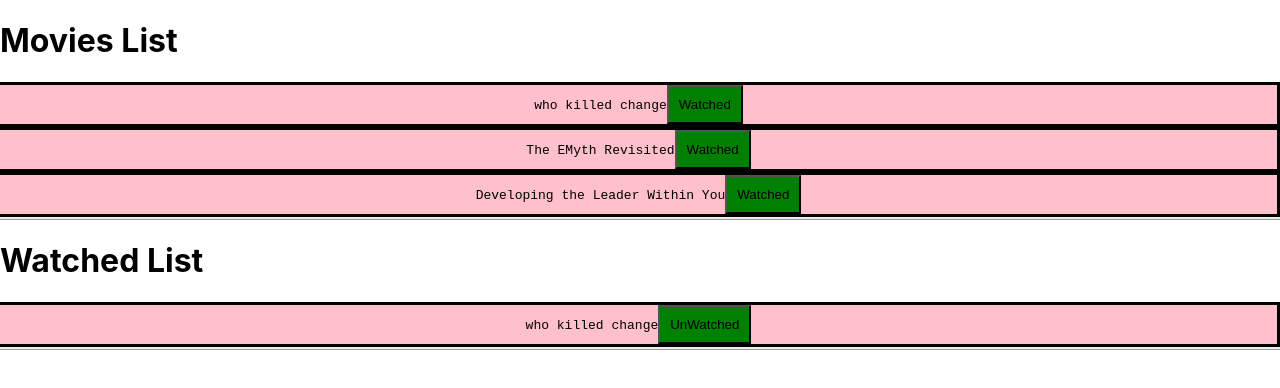
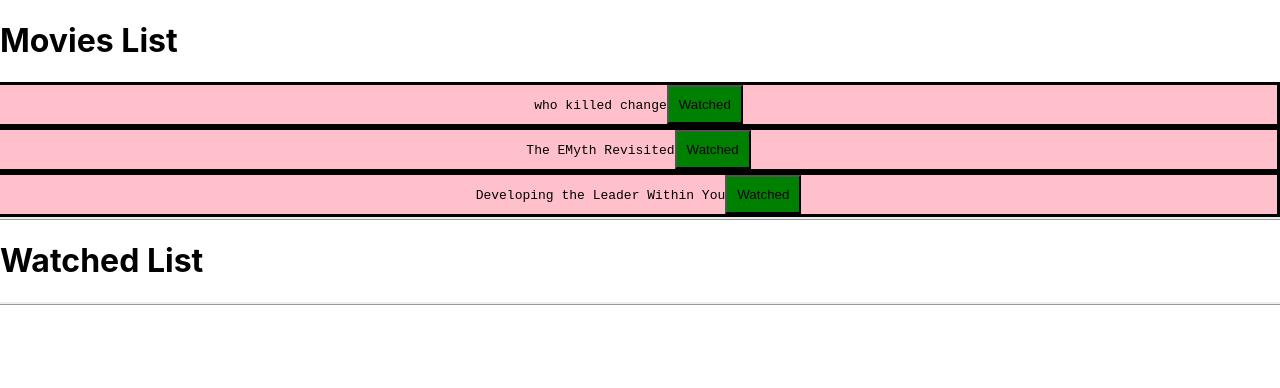
Before and after one commit to SalwaBaqer/moviesList-1, a React (Create React App) app: page / in a window 1280 px wide. Shown: the top 388 px of the page. Built offline with nearby package versions, Linux system fonts and the light colour scheme.

Commit message:
watch unwatched

```diff
--- a/src/App.js
+++ b/src/App.js
@@ -1,5 +1,10 @@
+//components
 import UnWatchedList from "./components/UnWatchedList";
 import WachedList from "./components/WachedList";
+
+//state
+import { useState } from "react";
+
 function App() {
   return (
     <>
--- a/src/components/MovieItem.js
+++ b/src/components/MovieItem.js
@@ -3,13 +3,17 @@ import { ItemWrapper } from "../styles";
 //buttons
 import WatchedButton from "./buttons/WatchedBtn";
 import UnWatchedButton from "./buttons/UnwatchedBtn";
-const movieItem = ({ movie, watched }) => {
+const movieItem = ({ movie }) => {
   return (
     <>
       <ItemWrapper>
         {movie.title}
 
-        {watched ? <UnWatchedButton /> : <WatchedButton movie={movie} />}
+        {movie.watched ? (
+          <WatchedButton movie={movie} />
+        ) : (
+          <UnWatchedButton movie={movie} />
+        )}
       </ItemWrapper>
     </>
   );
--- a/src/components/UnWatchedList.js
+++ b/src/components/UnWatchedList.js
@@ -9,12 +9,17 @@ import MovieItem from "./MovieItem";
 import moviesData from "../Data/moviesData";
 
 const unWatchedList = () => {
-  const moviesList = moviesData.movies.map((_movie) => (
+  const moviesList = moviesData.movies.filter(
+    (_movie) => _movie.watched === true
+  );
+
+  const unWatchedListAfterFliter = moviesList.map((_movie) => (
     <MovieItem movie={_movie} />
   ));
+
   return (
     <>
-      <DetailWrapper>{moviesList}</DetailWrapper>
+      <DetailWrapper>{unWatchedListAfterFliter}</DetailWrapper>
     </>
   );
 };
--- a/src/components/WachedList.js
+++ b/src/components/WachedList.js
@@ -10,12 +10,11 @@ import moviesData from "../Data/moviesData";
 
 const WachedList = () => {
   const moviesList = moviesData.movies.filter(
-    (_movie) => _movie.title === "who killed change"
+    (_movie) => _movie.watched === false
   );
 
-  const watched = true;
   const watchedList = moviesList.map((_movie) => (
-    <MovieItem movie={_movie} watched={watched} />
+    <MovieItem movie={_movie} watched={_movie.watched} />
   ));
   return (
     <>
--- a/src/components/buttons/UnwatchedBtn.js
+++ b/src/components/buttons/UnwatchedBtn.js
@@ -1,5 +1,4 @@
 import React from "react";
-import { useState } from "react";
 
 //button
 import { WatchedButtonStyled } from "../../styles";
@@ -7,7 +6,7 @@ import { WatchedButtonStyled } from "../../styles";
 const UnWatchedButton = ({ movie }) => {
   return (
     <>
-      <WatchedButtonStyled onClick={() => alert("unwatched")}>
+      <WatchedButtonStyled onClick={() => (movie.watched = true)}>
         UnWatched
       </WatchedButtonStyled>
     </>
--- a/src/components/buttons/WatchedBtn.js
+++ b/src/components/buttons/WatchedBtn.js
@@ -1,5 +1,4 @@
 import React from "react";
-import { useState } from "react";
 
 //button
 import { WatchedButtonStyled } from "../../styles";
@@ -10,11 +9,7 @@ const moveToWatched = () => {
 const WatchedButton = ({ movie }) => {
   return (
     <>
-      <WatchedButtonStyled
-        onClick={() => {
-          alert(`${movie.id}`);
-        }}
-      >
+      <WatchedButtonStyled onClick={() => (movie.watched = false)}>
         Watched
       </WatchedButtonStyled>
     </>
--- a/src/movies.js
+++ b/src/movies.js
@@ -2,18 +2,18 @@ const movies = [
   {
     title: "who killed change",
     id: 1,
-    // mark: true,
+    watched: true,
   },
 
   {
     title: "The EMyth Revisited",
     id: 2,
-    // mark: true,
+    watched: true,
   },
   {
     title: "Developing the Leader Within You",
     id: 3,
-    // mark: true,
+    watched: true,
   },
 ];
 
```
Also changed, not shown: src/Data/moviesData.js (+0 -8 lines).
